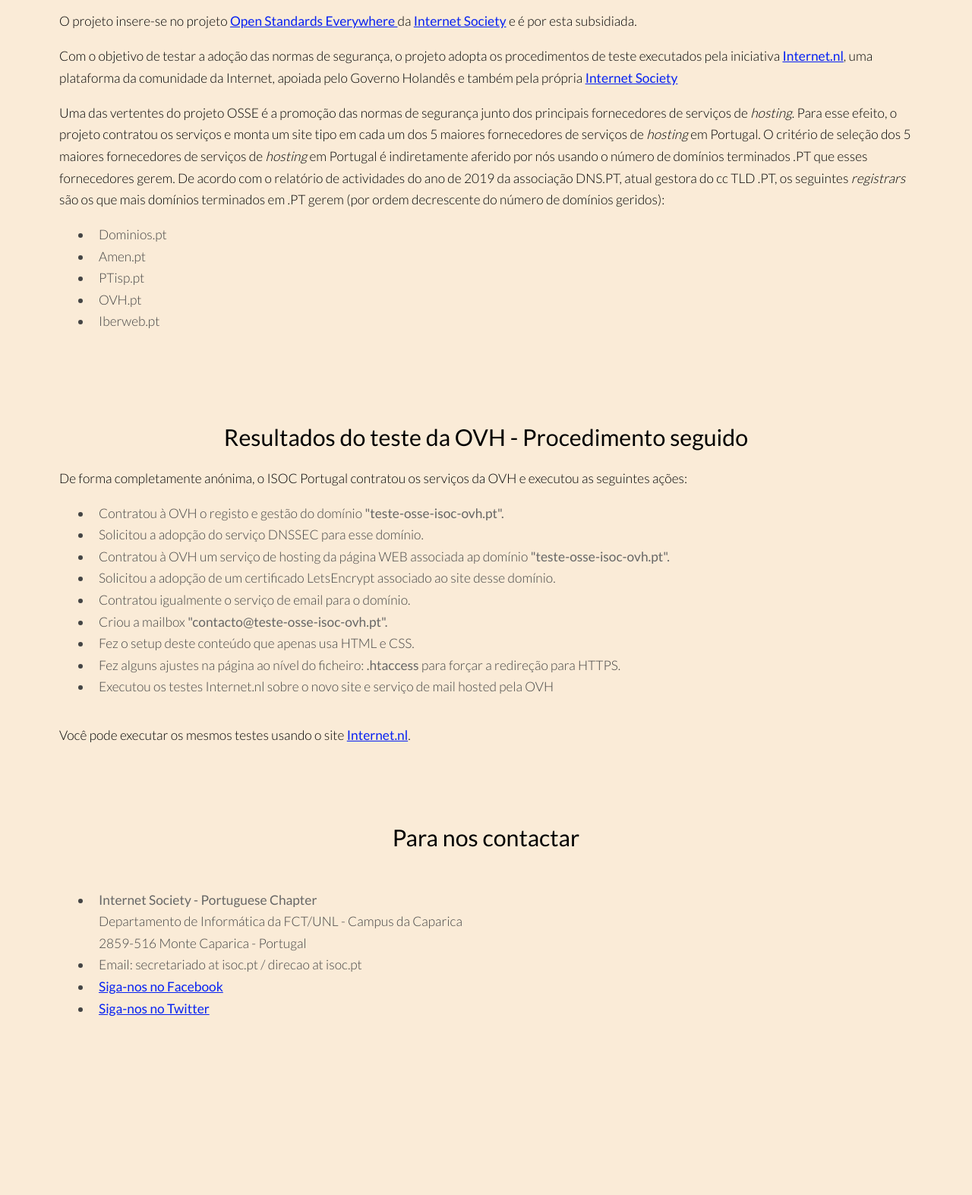
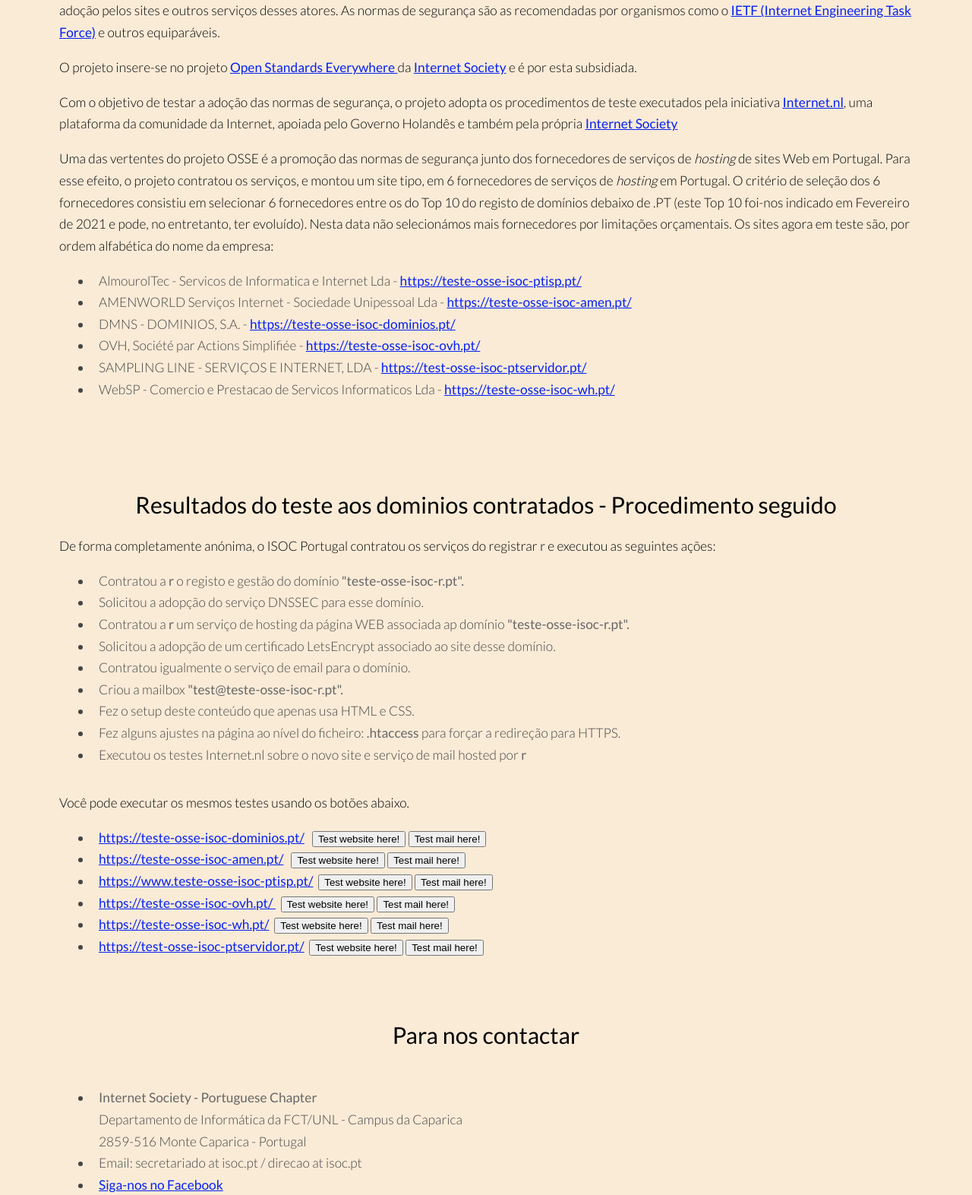
Before and after one commit to teamisocpt/osse-test, a plain HTML site: page index.html in a window 1280 px wide. Shown: the part 928-2501 px from the top of the page at 76% size. Drawn offline with Linux system fonts and the light colour scheme; grey boxes are pictures that could not be loaded.

Commit message:
Update index.html

```diff
--- a/index.html
+++ b/index.html
@@ -10,7 +10,7 @@ Nada
 <html lang="en">
 	<head>
 		<meta charset="UTF-8">
-		<title>Projeto OSSE do ISOC Portugal - Teste da OVH</title>
+		<title>Projeto OSSE do ISOC Portugal - Teste a registrars</title>
 		<meta http-equiv="content-type" content="text/html; charset=utf-8" />
 		<meta name="description" content="" />
 		<meta name="keywords" content="" />
@@ -47,7 +47,7 @@ Nada
 
 		<!-- Banner -->
 		<section id="banner">
-				<h2>Projeto OSSE do ISOC Portugal<br><br>Resultados do teste Internet.nl da OVH<br></h2>
+				<h2>Projeto OSSE do ISOC Portugal<br><br>Resultados do teste Internet.nl a dominios .pt de diferentes registrars</h2>
 			<img src="images/isoc-symbol-white.png" height="100" alt=""/>
 		</section>
 
@@ -76,48 +76,104 @@ Nada
             da comunidade da Internet, apoiada pelo Governo Holandês e também pela própria
 			<a href="https://isoc.org" target="_blank"> Internet Society</a>
 			</p>
-        <p> Uma das vertentes do projeto OSSE é a promoção das normas de segurança junto dos
-            principais fornecedores de serviços de <em>hosting</em>. Para esse efeito, o projeto contratou os
-            serviços e monta um site tipo em cada um dos 5 maiores fornecedores de serviços de <em>hosting</em> em
-            Portugal. O critério de seleção dos 5 maiores fornecedores de serviços de <em>hosting</em> em Portugal é
-			indiretamente aferido por nós usando o número de domínios terminados .PT que esses fornecedores gerem.
-			De acordo com o relatório de actividades do ano de 2019 da associação DNS.PT,
-			atual gestora do cc TLD .PT, os seguintes
-			<em>registrars</em> são os que mais domínios terminados em .PT gerem
-			(por ordem decrescente do número de domínios geridos):
+        <p> Uma das vertentes do projeto OSSE é a promoção das normas de segurança
+			junto dos fornecedores de serviços de <em>hosting</em> de sites Web em
+			Portugal.
+
+			Para esse efeito, o projeto contratou os serviços, e montou um site
+			tipo, em 6 fornecedores de serviços de <em>hosting</em> em Portugal. O critério
+			de seleção dos 6 fornecedores consistiu em selecionar 6 fornecedores
+			entre os do Top 10 do registo de domínios debaixo de .PT (este Top 10
+			foi-nos indicado em Fevereiro de 2021 e pode, no entretanto, ter
+			evoluído). Nesta data não selecionámos mais fornecedores por
+			limitações orçamentais. Os sites agora em teste são, por ordem
+			alfabética do nome da empresa:
 		</p>
 		<ul>
-            <li>Dominios.pt</li>
-			<li>Amen.pt</li>
-			<li>PTisp.pt</li>
-			<li>OVH.pt</li>
-			<li>Iberweb.pt</li>
+			<li>AlmourolTec - Servicos de Informatica e Internet Lda - <a href="https://www.teste-osse-isoc-ptisp.pt/" target="_blank">https://teste-osse-isoc-ptisp.pt/</a></li>
+            <li>AMENWORLD Serviços Internet - Sociedade Unipessoal Lda - <a href="https://teste-osse-isoc-amen.pt/" target="_blank">https://teste-osse-isoc-amen.pt/</a> </li>
+			<li>DMNS - DOMINIOS, S.A. -  <a href="https://teste-osse-isoc-dominios.pt/" target="_blank">https://teste-osse-isoc-dominios.pt/</a></li>
+			<li>OVH, Société par Actions Simplifiée - <a href="https://teste-osse-isoc-ovh.pt/" target="_blank">https://teste-osse-isoc-ovh.pt/ </a></li>
+			<li>SAMPLING LINE - SERVIÇOS E INTERNET, LDA - <a href="https://test-osse-isoc-ptservidor.pt/" target="_blank">https://test-osse-isoc-ptservidor.pt/</a></li>
+			<li>WebSP - Comercio e Prestacao de Servicos Informaticos Lda - <a href="https://teste-osse-isoc-wh.pt/" target="_blank">https://teste-osse-isoc-wh.pt/</a></li>
+
         </ul>
 	</section>
 
     <section id="resultados-ovh" class="wrapper style3 align-center">
           <div class="container">
               <header>
-                  <h2><br>Resultados do teste da OVH - Procedimento seguido<br></h2>
+                  <h2><br>Resultados do teste aos dominios contratados - Procedimento seguido<br></h2>
               </header>
           </div>
     <p>
     </p><p>
-	De forma completamente anónima, o ISOC Portugal contratou os serviços da OVH e executou as seguintes ações:
+	De forma completamente anónima, o ISOC Portugal contratou os serviços do registrar <b>r</b> e executou as seguintes ações:
     <ul>
-        <li>Contratou à OVH o registo e gestão do domínio <strong>"teste-osse-isoc-ovh.pt".</strong></li>
+        <li>Contratou a <b>r</b> o registo e gestão do domínio <strong>"teste-osse-isoc-<b>r</b>.pt".</strong></li>
         <li>Solicitou a adopção do serviço DNSSEC para esse domínio.</li>
-        <li>Contratou à OVH um serviço de hosting da página WEB associada ap domínio <strong>"teste-osse-isoc-ovh.pt".</strong></li>
+        <li>Contratou a <b>r</b> um serviço de hosting da página WEB associada ap domínio <strong>"teste-osse-isoc-<b>r</b>.pt".</strong></li>
         <li>Solicitou a adopção de um certificado LetsEncrypt associado ao site desse domínio.</li>
         <li>Contratou igualmente o serviço de email para o domínio.</li>
-        <li>Criou a mailbox <strong>"contacto@teste-osse-isoc-ovh.pt".</strong></li>
+        <li>Criou a mailbox <strong>"test@teste-osse-isoc-<b>r</b>.pt".</strong></li>
 		<li>Fez o setup deste conteúdo que apenas usa HTML e CSS.</li>
 		<li>Fez alguns ajustes na página ao nível do ficheiro: <strong>.htaccess</strong> para forçar a redireção para HTTPS.</li>
-		<li>Executou os testes Internet.nl sobre o novo site e serviço de mail hosted pela OVH</li>
+		<li>Executou os testes Internet.nl sobre o novo site e serviço de mail hosted por <b>r</b></li>
     </ul>
     </p>
-	<p>Você pode executar os mesmos testes usando o site <a href="https://internet.nl" target="_blank"> Internet.nl</a>.</p>
-    </section>
+	<p>Você pode executar os mesmos testes usando os botões abaixo.</p>
+
+
+
+	<ul>
+		<li><a href="https://teste-osse-isoc-dominios.pt/" target="_blank">https://teste-osse-isoc-dominios.pt/</a> &nbsp;&nbsp;<button class="btn btn-success" onclick=" window.open('https://internet.nl/site/teste-osse-isoc-dominios.pt/','_blank')">Test website here!</button>
+			<button class="btn btn-success" onclick=" window.open('https://internet.nl/mail/test-osse-isoc-dominios.pt/','_blank')">Test mail here!</button></li>
+		<li><a href="https://teste-osse-isoc-amen.pt/" target="_blank">https://teste-osse-isoc-amen.pt/</a> &nbsp;&nbsp;<button class="btn btn-success" onclick=" window.open('https://internet.nl/site/teste-osse-isoc-amen.pt/','_blank')">Test website here!</button>
+			<button class="btn btn-success" onclick=" window.open('https://internet.nl/mail/test-osse-isoc-amen.pt/','_blank')">Test mail here!</button></li>
+		<li><a href="https://www.teste-osse-isoc-ptisp.pt/" target="_blank">https://www.teste-osse-isoc-ptisp.pt/</a>&nbsp;&nbsp;<button class="btn btn-success" onclick=" window.open('https://internet.nl/site/teste-osse-isoc-ptisp.pt/','_blank')">Test website here!</button>
+			<button class="btn btn-success" onclick=" window.open('https://internet.nl/mail/test-osse-isoc-ptisp.pt/','_blank')">Test mail here!</button></li>
+		<li><a href="https://teste-osse-isoc-ovh.pt/" target="_blank">https://teste-osse-isoc-ovh.pt/ </a>&nbsp;&nbsp;<button class="btn btn-success" onclick=" window.open('https://internet.nl/site/teste-osse-isoc-ovh.pt/','_blank')">Test website here!</button>
+			<button class="btn btn-success" onclick=" window.open('https://internet.nl/mail/test-osse-isoc-ovh.pt/','_blank')">Test mail here!</button></li>
+		<li><a href="https://teste-osse-isoc-wh.pt/" target="_blank">https://teste-osse-isoc-wh.pt/</a>&nbsp;&nbsp;<button class="btn btn-success" onclick=" window.open('https://internet.nl/site/teste-osse-isoc-wh.pt/','_blank')">Test website here!</button>
+			<button class="btn btn-success" onclick=" window.open('https://internet.nl/mail/test-osse-isoc-wh.pt/','_blank')">Test mail here!</button></li>
+		<li><a href="https://test-osse-isoc-ptservidor.pt/" target="_blank">https://test-osse-isoc-ptservidor.pt/</a>&nbsp;&nbsp;<button class="btn btn-success" onclick=" window.open('https://internet.nl/site/teste-osse-isoc-ptservidor.pt/','_blank')">Test website here!</button>
+			<button class="btn btn-success" onclick=" window.open('https://internet.nl/mail/test-osse-isoc-ptservidor.pt/','_blank')">Test mail here!</button></li>
+	</ul>
+	<!--div class="container">
+		<header>
+			<h2><br>Website test<br></h2>
+		</header>
+	</div>
+	<br>
+
+	<p style="text-align:center;background-color: white;">
+		<br>
+		<img src="images\test1.png" alt="Global result" width="500" style="margin-bottom: 8.5%;margin-right: 4%;">
+		<img src="images\test2.png" alt="Global result" width="500">
+		<img src="images\test3.png" alt="Global result" width="500" style="margin-bottom: 9.5%;">
+		<img src="images\test5.png" alt="Global result" width="500" style="margin-bottom: 15%;">
+		<img src="images\test4a.png" alt="Global result" width="500">
+		<img src="images\test4b.png" alt="Global result" width="500" style="margin-bottom: 9.5%;">
+
+	</p>
+
+	<div class="container">
+		<header>
+			<h2><br>Email test<br></h2>
+		</header>
+	</div>
+	<br>
+
+	<p style="text-align:center;background-color: white;">
+
+		<br>
+		<img src="images\mail1.png" alt="Global result" width="500">
+		<img src="images\mail2.png" alt="Global result" width="500">
+		<img src="images\mail3.png" alt="Global result" width="500">
+		<img src="images\mail4.png" alt="Global result" width="500">
+	</p>
+
+    </section-->
 
 	<!--<section class="wrapper style3 align-center">
 		<div class="container">
@@ -201,7 +257,7 @@ Nada
 							<h3>© ISOC PT - 2021</h3>
 							<p>No information on the visitors of this site is collected.<br>
 							Design inspired from: <a href="https://templated.co">TEMPLATED</a>.<br>
-							Site maintained by <a href="https://legatheaux.eu">José Legatheaux</a>.</p>
+							Site maintained by <a href="https://legatheaux.eu">Sara Ferreira</a>.</p>
 						</section>
 					</div>
 				</div>
```
